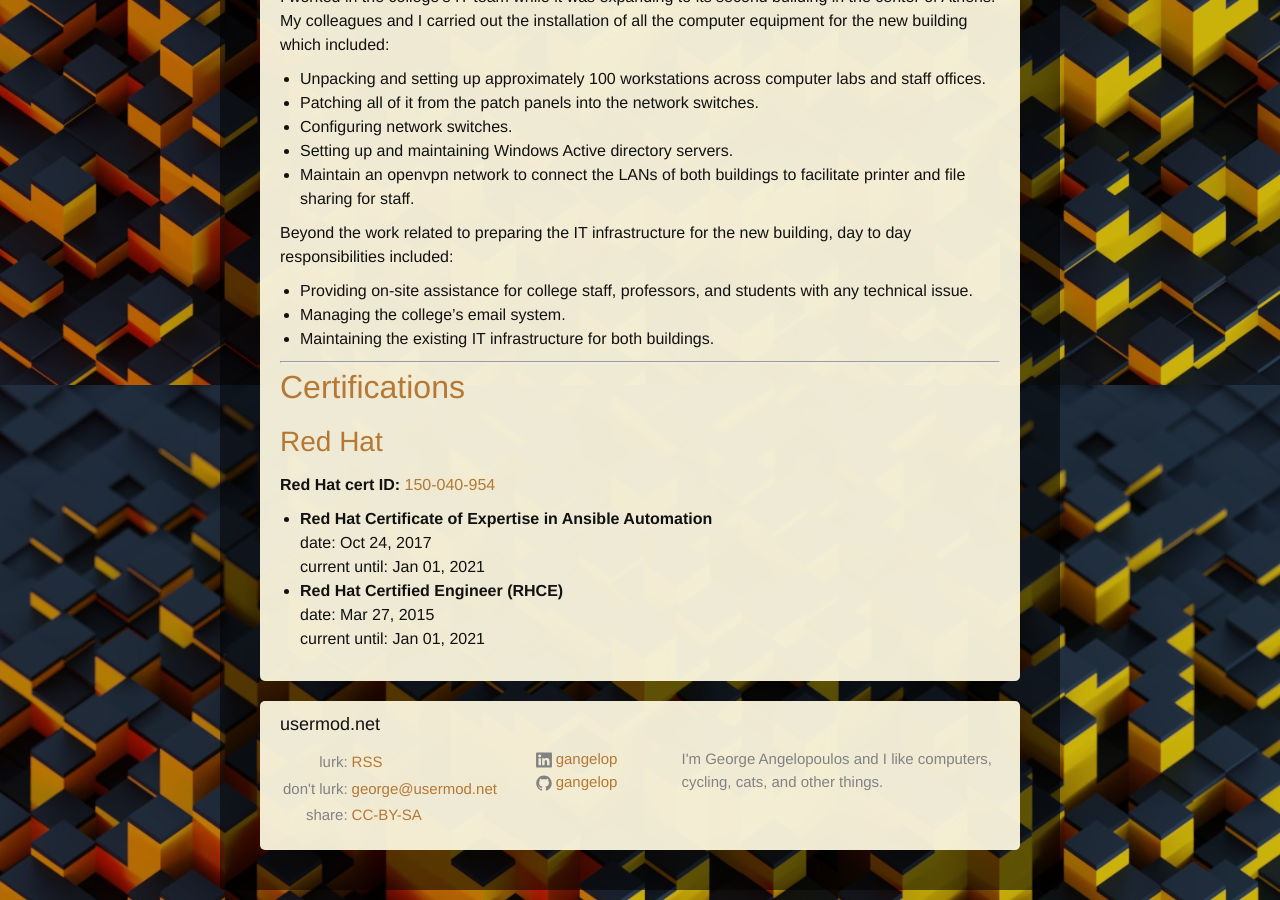
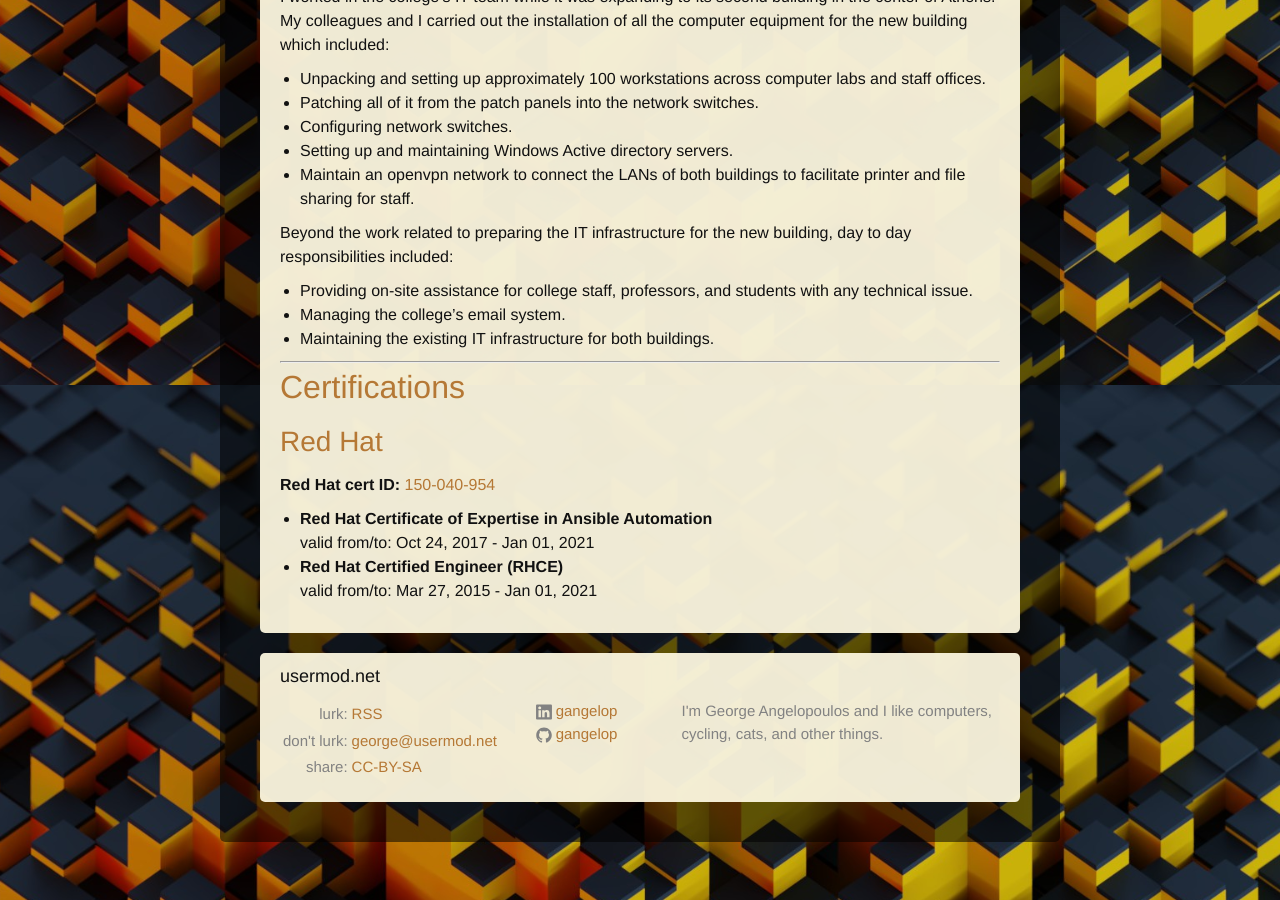
Before and after one commit to gangelop/lathan.github.io, a Jekyll site: the page built from cv.md, in a window 1280 px wide and 900 px high, scrolled down 2315 px. Built offline with Jekyll 4.4.1, drawn with Linux system fonts in a browser that asks for light colours.

Commit message:
cv: simplify cert dates

```diff
--- a/cv.md
+++ b/cv.md
@@ -93,8 +93,6 @@
 ## Red Hat
 **Red Hat cert ID:** [150-040-954](https://rhtapps.redhat.com/verify/?certId=150-040-954)
 * **Red Hat Certificate of Expertise in Ansible Automation**
-  date:	Oct 24, 2017
-  current until:	Jan 01, 2021
+  valid from/to:	Oct 24, 2017 -  Jan 01, 2021
 * **Red Hat Certified Engineer (RHCE)**
-    date:	Mar 27, 2015
-    current until:	Jan 01, 2021
+  valid from/to: Mar 27, 2015 - Jan 01, 2021
```
